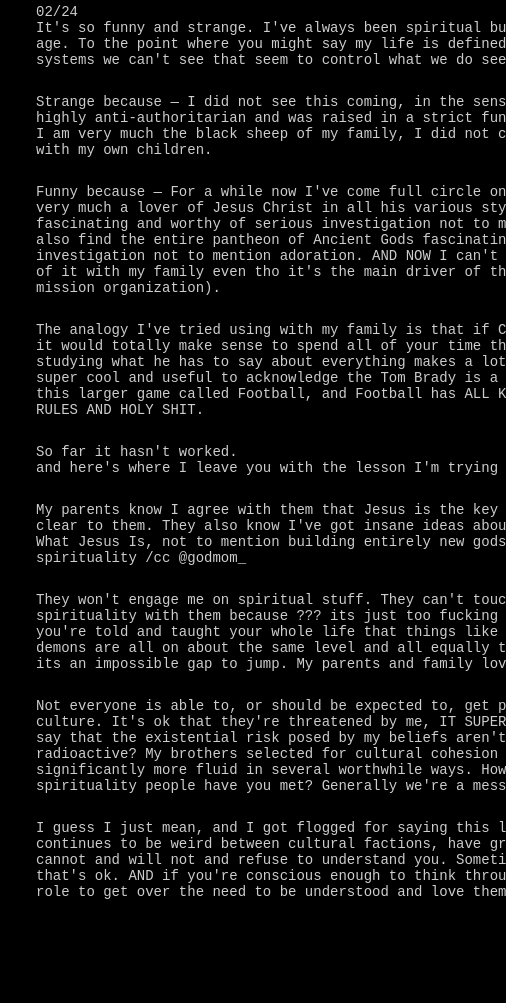
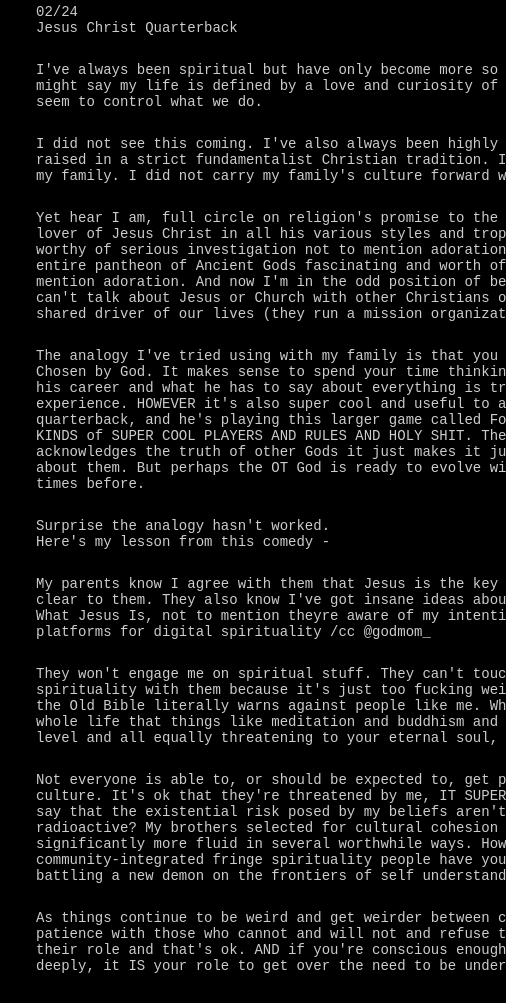
Before and after one commit to pieratt/godmom, a plain HTML site: page index.html in a window 1280 px wide. Shown: the part 158-1161 px from the top of the page, 774-1280 px from the left. Drawn offline with nearby package versions, Linux system fonts and the light colour scheme.

Commit message:
fixing up the copy and images on those last two posts

```diff
--- a/index.html
+++ b/index.html
@@ -13,21 +13,23 @@
 <img src="../img/godmom_tombrady.jpg" >
 </div>
 <div class="column_half">
-02/24<br>
-<p>It's so funny and strange. I've always been spiritual but have only become more so with age. To the point where you might say my life is defined by a love and curiosity of the systems we can't see that seem to control what we do see.</p>
-<p>Strange because — I did not see this coming, in the sense that I've also always been highly anti-authoritarian and was raised in a strict fundamentalist christian tradition. I am very much the black sheep of my family, I did not carry my families culture forward with my own children.</p>
-<p>Funny because — For a while now I've come full circle on religion to the point where I am very much a lover of Jesus Christ in all his various styles and tropes, I find him fascinating and worthy of serious investigation not to mention adoration. EXCEPT that I also find the entire pantheon of Ancient Gods fascinating and worth of serious investigation not to mention adoration. AND NOW I can't talk about jesus or church or any of it with my family even tho it's the main driver of their lives as well (they run a mission organization).</p>
-<p>The analogy I've tried using with my family is that if Christ were the Tom Brady of God, it would totally make sense to spend all of your time thinking about Tom Brady. And that studying what he has to say about everything makes a lot of sense. HOWEVER it's also super cool and useful to acknowledge the Tom Brady is a quarterback, and he's playing this larger game called Football, and Football has ALL KINDS of SUPER COOL PLAYERS AND RULES AND HOLY SHIT.</p>
-<p>So far it hasn't worked.<br>
-and here's where I leave you with the lesson I'm trying to extract from this comedy.</p>
+<p>02/24<br>
+Jesus Christ Quarterback</p>
+<p>I've always been spiritual but have only become more so with age. To the point where you might say my life is defined by a love and curiosity of the systems we can't see that seem to control what we do.</p>
+<p>I did not see this coming. I've also always been highly anti-authoritarian and I was raised in a strict fundamentalist Christian tradition. I am very much the black sheep of my family. I did not carry my family's culture forward with my own children.</p>
+<p>Yet hear I am, full circle on religion's promise to the point where I am very much a lover of Jesus Christ in all his various styles and tropes, I find him fascinating and worthy of serious investigation not to mention adoration. EXCEPT that I also find the entire pantheon of Ancient Gods fascinating and worth of serious investigation not to mention adoration. And now I'm in the odd position of being an equal believer who can't can't talk about Jesus or Church with other Christians or my family — even tho it's a shared driver of our lives (they run a mission organization).</p>
+<p>The analogy I've tried using with my family is that you can compare Christ to Tom Brady - Chosen by God. It makes sense to spend your time thinking about Tom Brady and studying his career and what he has to say about everything is truly wise given his status and experience. HOWEVER it's also super cool and useful to acknowledge the Tom Brady is a quarterback, and he's playing this larger game called Football, and Football has ALL KINDS of SUPER COOL PLAYERS AND RULES AND HOLY SHIT. The Old Testament repeatedly acknowledges the truth of other Gods it just makes it just also clear you shouldn't think about them. But perhaps the OT God is ready to evolve with the times, its happened a few times before.</p>
 
-<p>My parents know I agree with them that Jesus is the key to salvation, I've made it very clear to them. They also know I've got insane ideas about what that means exactly wrt What Jesus Is, not to mention building entirely new gods and platforms for digital spirituality /cc
+<p>Surprise the analogy hasn't worked.<br>
+Here's my lesson from this comedy -</p>
+
+<p>My parents know I agree with them that Jesus is the key to salvation, I've made it very clear to them. They also know I've got insane ideas about what that means exactly wrt What Jesus Is, not to mention theyre aware of my intention to build new gods and platforms for digital spirituality /cc
 @godmom_</p>
 
-<p>They won't engage me on spiritual stuff. They can't touch it. I can't share my spirituality with them because ??? its just too fucking weird and threatening. When you're told and taught your whole life that things like meditation and buddhism and demons are all on about the same level and all equally threatening to your eternal soul, its an impossible gap to jump. My parents and family love me, no doubt. But like...</p>
-<p>Not everyone is able to, or should be expected to, get past the imprint of their chosen culture. It's ok that they're threatened by me, IT SUPER SUCKS FOR ME, but who am I to say that the existential risk posed by my beliefs aren't worth treating as tho they are radioactive? My brothers selected for cultural cohesion and their lives have been significantly more fluid in several worthwhile ways. How many truly peaceful fringe spirituality people have you met? Generally we're a mess.</p>
+<p>They won't engage me on spiritual stuff. They can't touch it. I can't share my spirituality with them because it's just too fucking weird and threatening and because the Old Bible literally warns against people like me. When you're told and taught your whole life that things like meditation and buddhism and demons are all on about the same level and all equally threatening to your eternal soul, it's gap too wide to risk.</p>
+<p>Not everyone is able to, or should be expected to, get past the imprint of their chosen culture. It's ok that they're threatened by me, IT SUPER SUCKS FOR ME, but who am I to say that the existential risk posed by my beliefs aren't worth treating as tho they are radioactive? My brothers selected for cultural cohesion and their lives have been significantly more fluid in several worthwhile ways. How many well-balanced and community-integrated fringe spirituality people have you met? Generally we're a mess, battling a new demon on the frontiers of self understanding.</p>
 
-<p>I guess I just mean, and I got flogged for saying this last election season, as shit continues to be weird between cultural factions, have grace and patience on those who cannot and will not and refuse to understand you. Sometimes its just not their role and that's ok. AND if you're conscious enough to think through things this deeply, it IS your role to get over the need to be understood and love them anyway.</p>
+<p>As things continue to be weird and get weirder between cultural factions, have grace and patience with those who cannot and will not and refuse to understand you. It's not always their role and that's ok. AND if you're conscious enough to think through things this deeply, it IS your role to get over the need to be understood and love them anyway.</p>
 
 </div>
 <div style="clear:both;"></div>
@@ -36,7 +38,8 @@ and here's where I leave you with the lesson I'm trying to extract from this com
 <img src="../img/spiritual_add.jpg" >
 </div>
 <div class="column_half">
-01/24<br>
+<p>02/24<br>
+Spiritual ADD</p>
 <p>Many of us have difficulty focusing on something after we’ve satiated our curiosity — as tho any single story, or belief system, could ever hold our full interest. If you hear yourself in this, take it as True and Good that you are multifaceted, multidimensional and will require many answers from many teachers to satisfy your spiritual needs. Don’t stress, keep moving to what’s next as you follow the rabbit path of new questions to ask and new teachers and feel no shame in your brickolage of stances. Have faith that eventually your questions will be answered in the form of a custom cosmology cut fit to your shape.</p>
 <p>Your greatest teacher will always be your own experience, how you choose to process it, and your adjacent sense of fascination with the minutia of every day life. Your
 heart knows what it needs and you can feel it beat faster when it’s close to the source. Make a commitment to learn from everything you heart tells you and you will never stray far from the path.</p>
```
